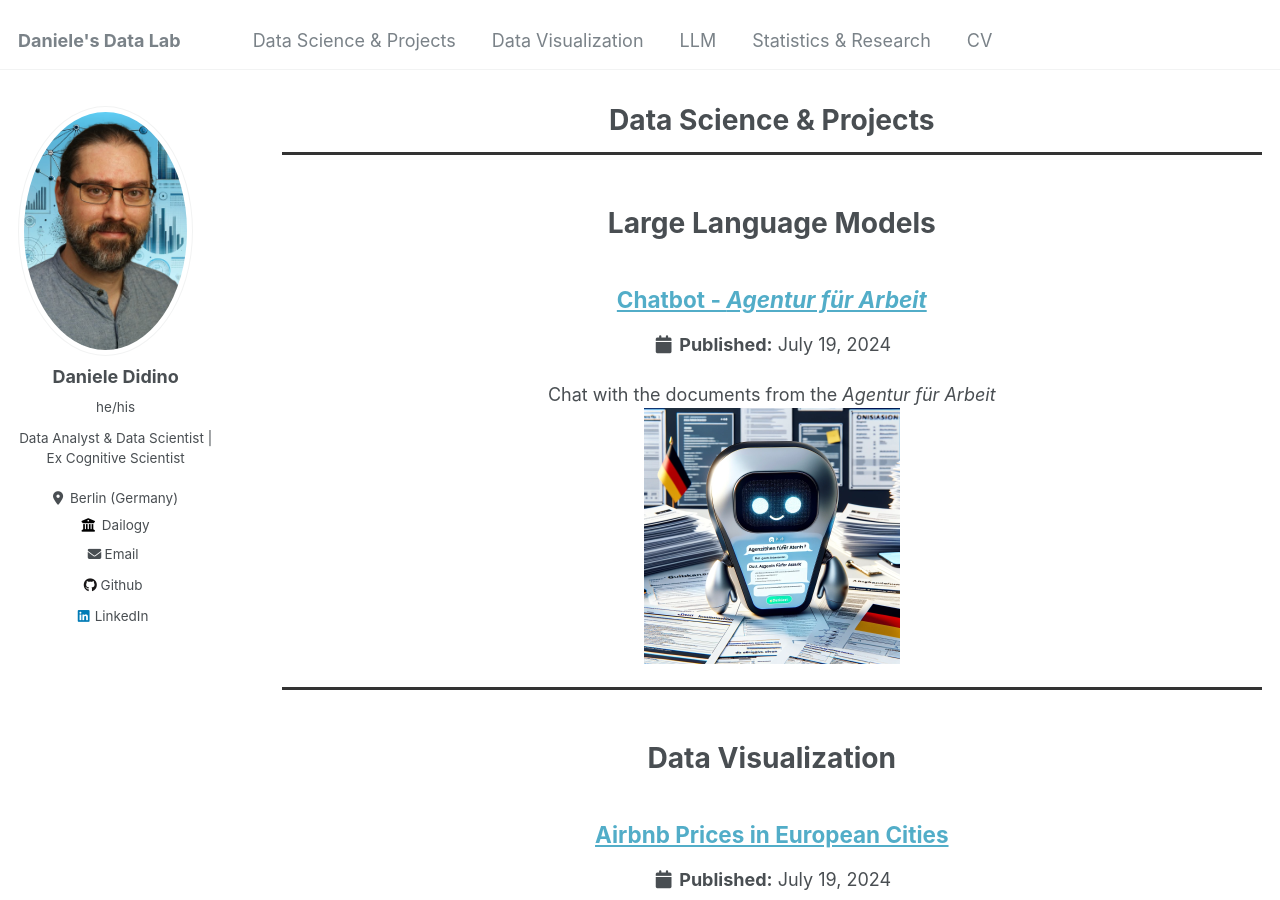
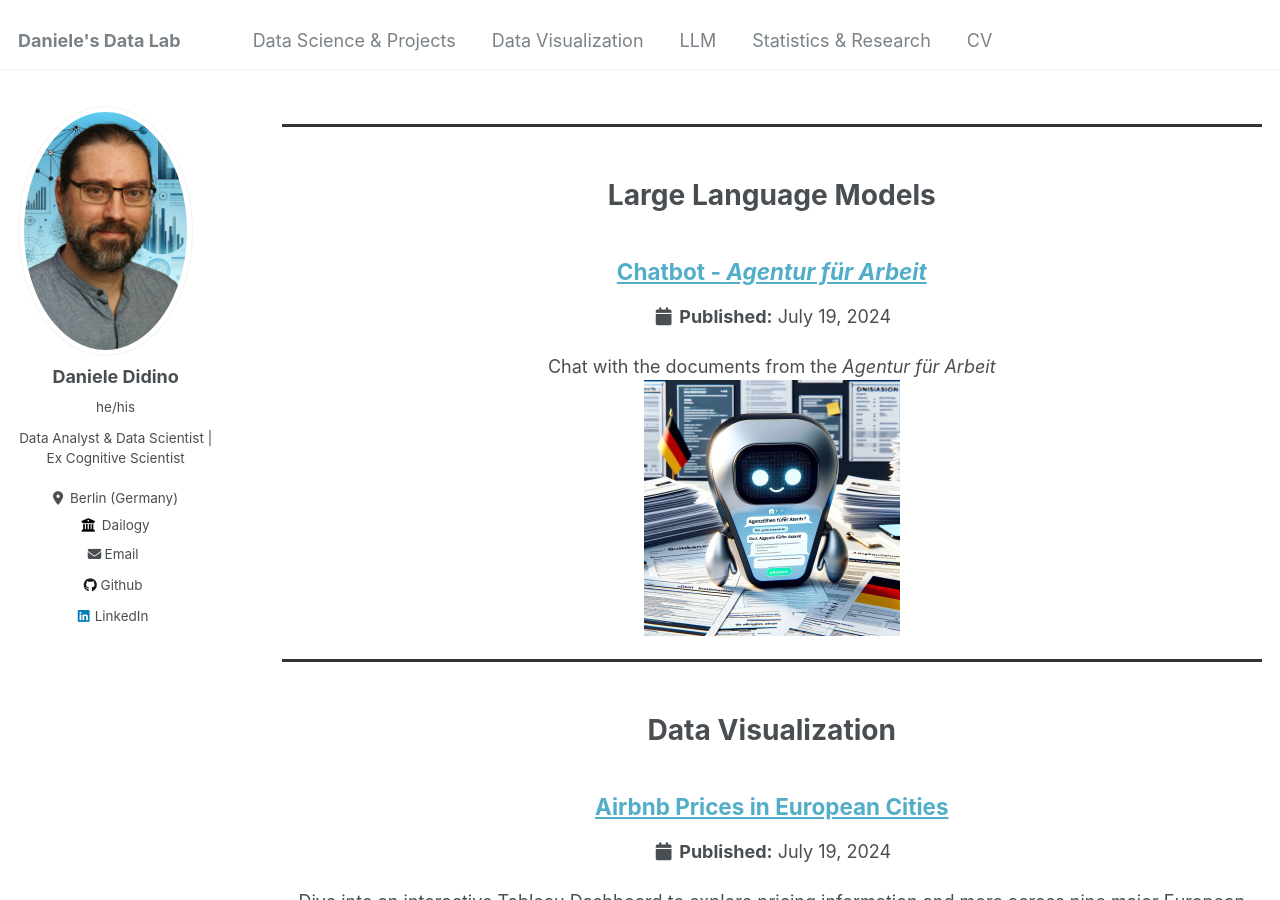
Before and after one commit to DanieleDidino/DanieleDidino.github.io, a Jekyll site: the page built from _pages/data_proj.html, in a window 1280 px wide and 900 px high. Built offline with Jekyll 4.4.1, drawn with Linux system fonts in a browser that asks for light colours.

Commit message:
edit Data Science Projects page

```diff
--- a/_pages/data_proj.html
+++ b/_pages/data_proj.html
@@ -1,6 +1,5 @@
 ---
 layout: archive
-title: "Data Science & Projects"
 permalink: /data_proj/
 author_profile: true
 ---
```
